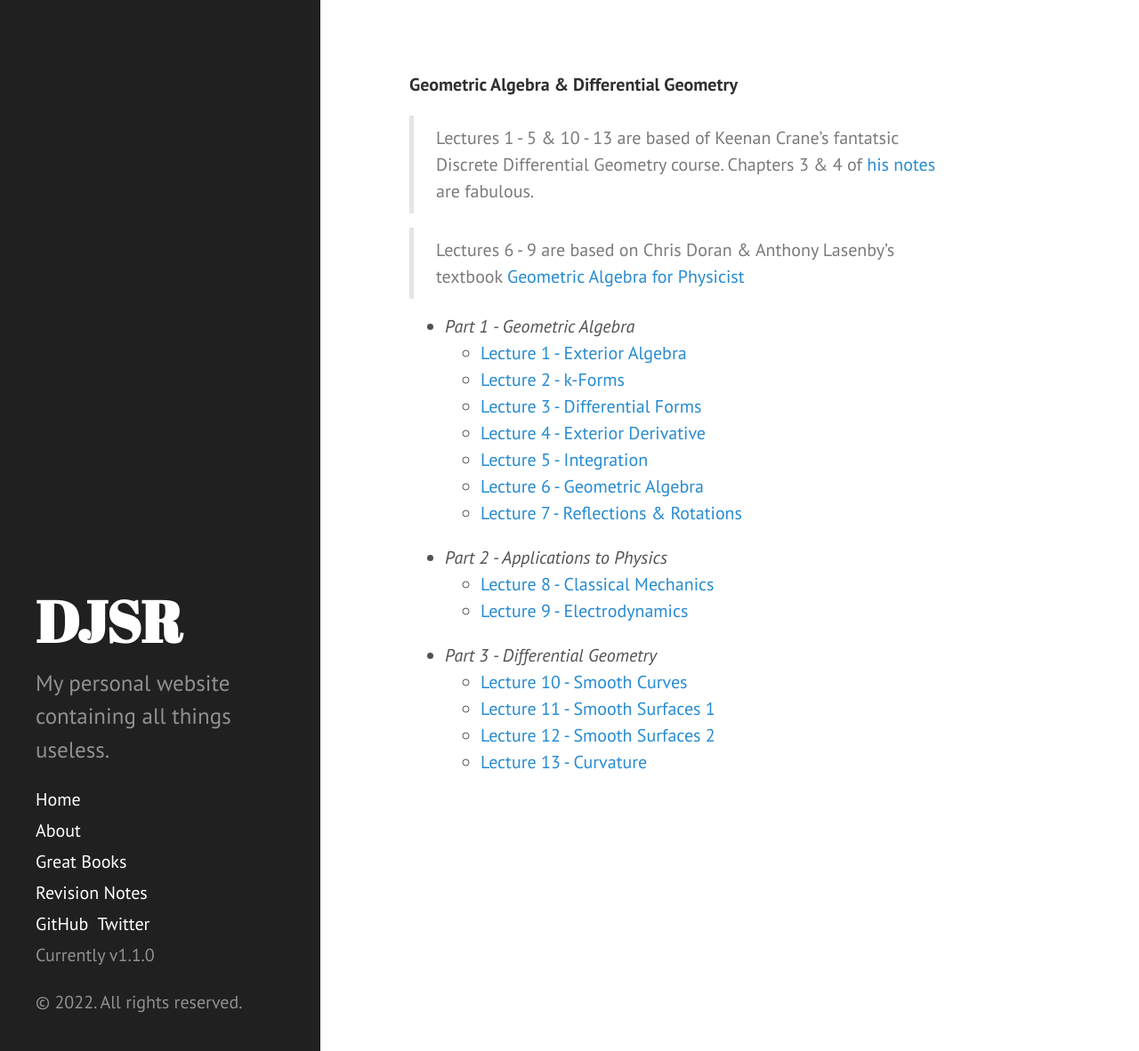
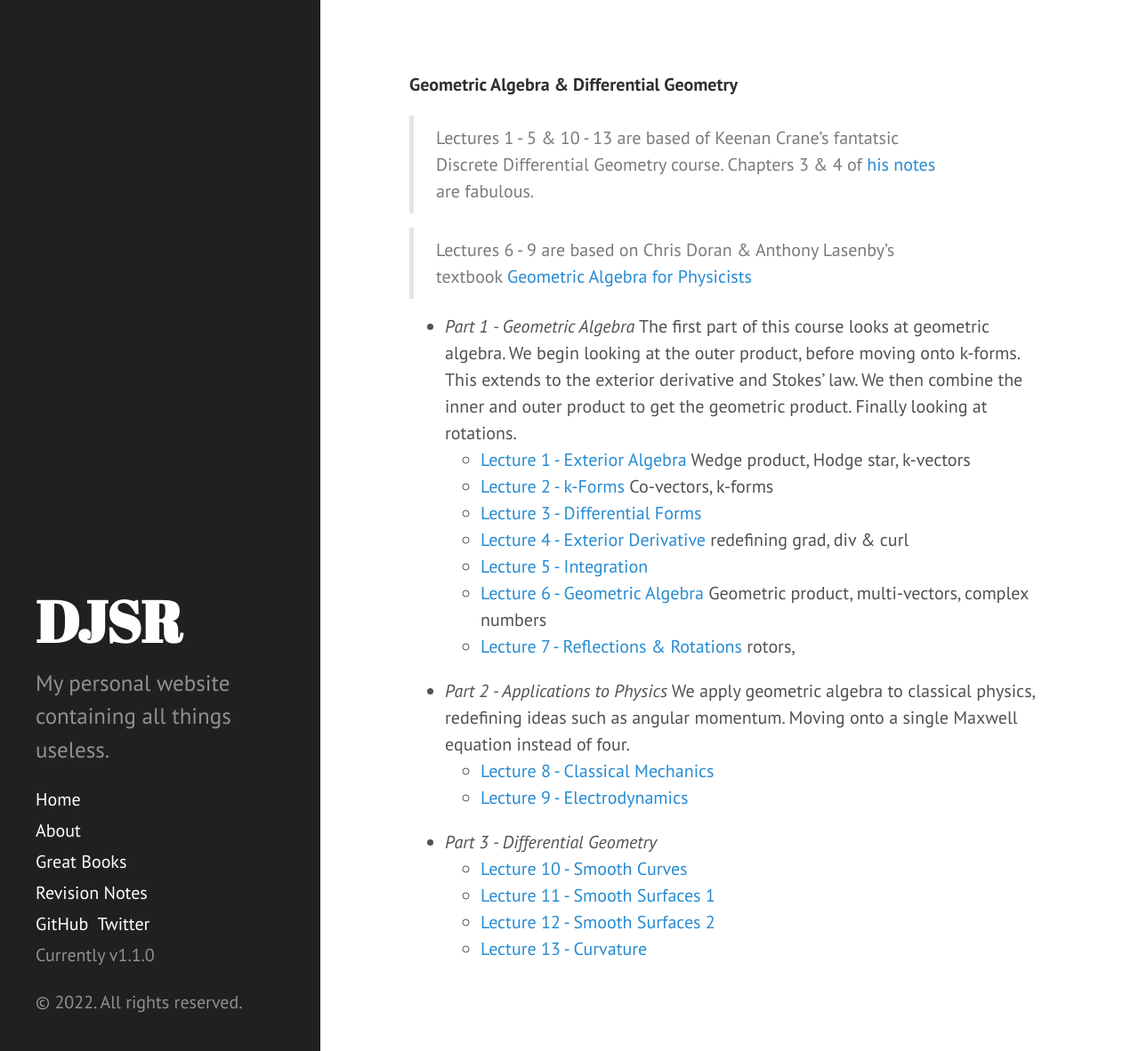
Before and after one commit to dansomrob/dansomrob.github.io, a Jekyll site: the page built from assets/Geometric_Algebra/index.md, in a window 1280 px wide and 1182 px high. Shown: the whole window at 89% size. Built offline with Jekyll 4.4.1, drawn with Linux system fonts in a browser that asks for light colours.

Commit message:
Update index.md

```diff
--- a/assets/Geometric_Algebra/index.md
+++ b/assets/Geometric_Algebra/index.md
@@ -6,17 +6,24 @@ title: Geometric Algebra
 **Geometric Algebra & Differential Geometry**
 > Lectures 1 - 5 & 10 - 13 are based of Keenan Crane's fantatsic Discrete Differential Geometry course. Chapters 3 & 4 of [his notes]({{ site.url }}/assets/Geometric_Algebra/DDG.pdf) are fabulous.
 
-> Lectures 6 - 9 are based on Chris Doran & Anthony Lasenby's textbook [Geometric Algebra for Physicist]( {{site.url}}/assets/Geometric_Algebra/GAforPhysics.pdf)
+> Lectures 6 - 9 are based on Chris Doran & Anthony Lasenby's textbook [Geometric Algebra for Physicists]( {{site.url}}/assets/Geometric_Algebra/GAforPhysics.pdf)
 
 - *Part 1 - Geometric Algebra*
+The first part of this course looks at geometric algebra. We begin looking at the outer product, before moving onto k-forms. This extends to the exterior derivative and Stokes' law. We then combine the inner and outer product to get the geometric product. Finally looking at rotations.
   - [Lecture 1 - Exterior Algebra]({{ site.url }}/assets/Geometric_Algebra/Lectures/L1.pdf)
+  Wedge product, Hodge star, k-vectors
   - [Lecture 2 - k-Forms]({{ site.url }}/assets/Geometric_Algebra/Lectures/L2.pdf)
+  Co-vectors, k-forms
   - [Lecture 3 - Differential Forms]({{ site.url }}/assets/Geometric_Algebra/Lectures/L3.pdf)
   - [Lecture 4 - Exterior Derivative]({{ site.url }}/assets/Geometric_Algebra/Lectures/L4.pdf)
+  redefining grad, div & curl
   - [Lecture 5 - Integration]({{ site.url }}/assets/Geometric_Algebra/Lectures/L5.pdf)
   - [Lecture 6 - Geometric Algebra]({{ site.url }}/assets/Geometric_Algebra/Lectures/L6.pdf)
+  Geometric product, multi-vectors, complex numbers
   - [Lecture 7 - Reflections & Rotations]({{ site.url }}/assets/Geometric_Algebra/Lectures/L7.pdf)
+  rotors,
 - *Part 2 - Applications to Physics*
+We apply geometric algebra to classical physics, redefining ideas such as angular momentum. Moving onto a single Maxwell equation instead of four.
   - [Lecture 8 - Classical Mechanics]({{ site.url }}/assets/Geometric_Algebra/Lectures/L8.pdf)
   - [Lecture 9 - Electrodynamics]({{ site.url }}/assets/Geometric_Algebra/Lectures/L9.pdf)
 - *Part 3 - Differential Geometry*
```
